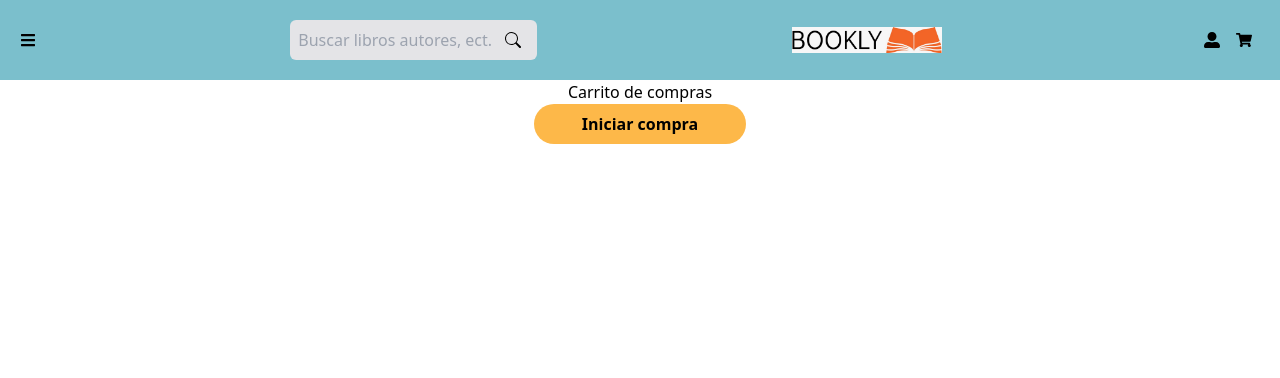
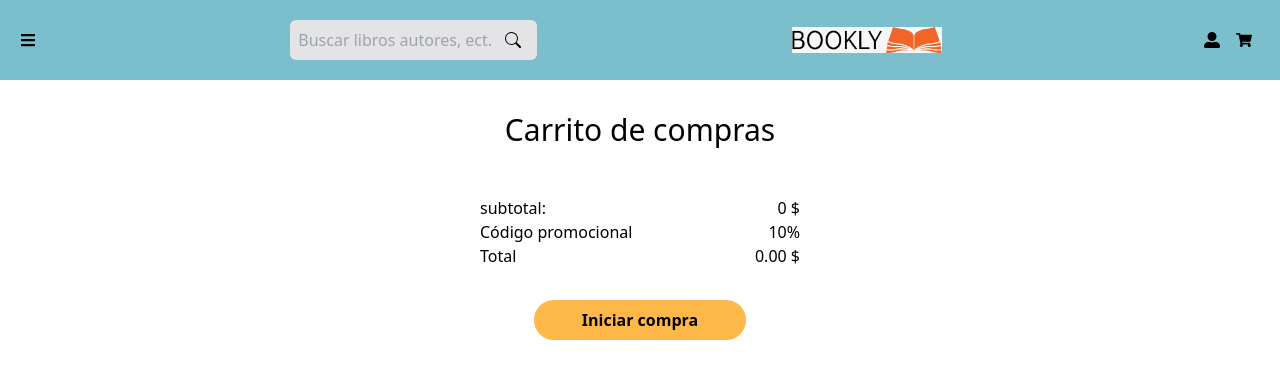
Before and after one commit to IducSoft/Bookly, a React (Vite) app: page /cart in a window 1280 px wide. Shown: the top 378 px of the page. Built offline with nearby package versions, Linux system fonts and the light colour scheme.

Commit message:
ahora si dios mio

```diff
--- a/src/Components/PayCard.jsx
+++ b/src/Components/PayCard.jsx
@@ -3,8 +3,10 @@ import { FaUserAlt } from "react-icons/fa";
 import { useForm } from "react-hook-form";
 import { useState } from "react";
 import { AiOutlineCreditCard } from "react-icons/ai";
+import { AiFillCheckCircle } from "react-icons/ai";
 import { BsArrowUpRightSquare } from "react-icons/bs";
 import { GrNext } from "react-icons/gr";
+import { NavLink } from "react-router-dom";
 
 const PayCard = () => {
   const [chance, setChance] = useState(false);
@@ -33,12 +35,20 @@ const PayCard = () => {
     setChance(true);
   };
 
+  const showPopUP = () => {
+    modal.showModal();
+  };
+
+  const closeModal = () => {
+    modal.close();
+  };
+
   return (
     <div>
       <div className="flex flex-col gap-1 mb-20 max-w-xs">
         <h2 className="text-lg font-medium mb-1">Medio de pago</h2>
         <div
-          className="border-2 h-12 p-4  flex items-center mb-1 flex justify-between "
+          className="border-2 h-12 p-4  flex items-center mb-1  justify-between "
           onClick={chanceState}
         >
           <div className="flex items-center">
@@ -128,9 +138,49 @@ const PayCard = () => {
           </div>
         )}
 
-        <button className="bg-[#FDB849] text-black w-80 h-12 py-2 rounded-3xl font-semibold text-lg">
+        <button
+          className="bg-[#FDB849] text-black w-80 h-12 py-2 rounded-3xl font-semibold text-lg"
+          onClick={showPopUP}
+        >
           Comprar
         </button>
+        {/*   */}
+
+        <dialog id="modal">
+          <div className="flex flex-col gap-1">
+            <AiFillCheckCircle className=" text-[#FDB849] text-3xl text-center self-center m-1" />
+            <h2 className="self-center text-base font-medium mb-1 pb-1">
+              Compra realizada
+            </h2>
+            <h3 className="text-sm font-medium">
+              Su compra fue procesada con éxito.
+            </h3>
+            <p className="text-sm font-light">
+              Revise su correo electronico ya fue enviado su
+              <br /> libro, muchas gracias por su compra
+            </p>
+            <NavLink
+              to={"/library"}
+              style={({ isActive }) => (isActive ? activeStyle : undefined)}
+            >
+              <button
+                id="closeModal"
+                onClick={closeModal}
+                className="text-right m-4"
+              >
+                Ir a la biblioteca
+              </button>
+            </NavLink>
+          </div>
+        </dialog>
+
+        {/* <button
+              id="closeModal"
+              onClick={closeModal}
+              className="text-right m-4"
+            >
+              Ir a la biblioteca
+            </button> */}
       </div>
     </div>
   );
--- a/src/pages/Cart.jsx
+++ b/src/pages/Cart.jsx
@@ -3,8 +3,10 @@ import { useEffect } from "react";
 import { Link, NavLink } from "react-router-dom";
 import Header from "../Components/Header";
 import autoayuda from "../DB/autoAyuda";
+import { useSelector } from "react-redux";
 import { BsTrash } from "react-icons/bs";
-import { useSelector } from "react-redux";
+import { AiOutlineMinusCircle } from "react-icons/ai";
+import { AiOutlinePlusCircle } from "react-icons/ai";
 
 const Cart = () => {
   const id = useSelector((state) => state.products);
@@ -19,28 +21,38 @@ const Cart = () => {
     setLibrosMostrar([...autoayuda]);
   }, [0]);
 
-  const code = 10;
+  const array = [];
+
+  const value = cart.map((prod) => {
+    array.push(prod.price * prod.quantity);
+  });
+  const codeP = 10;
   //parametros rest
-  const subtotal = (uno, ...parameters) => {
-    return librosMostrar[0].price + librosMostrar[1].price;
+  const subtotal = (array) => {
+    let totall = 0;
+    for (const arr of array) {
+      totall += parseFloat(arr);
+    }
+    return totall;
   };
 
   const total = (codeP) => {
-    const porcentajecode = (subtotal() * codeP) / 100;
-    return subtotal - parseInt(porcentajecode);
+    const porcentajecode = (subtotal(array) * parseFloat(codeP)) / 100;
+    const final = parseFloat(subtotal(array)) - parseFloat(porcentajecode);
+    console.log(porcentajecode);
+    return final.toFixed(2);
   };
 
   return (
     <div className="mb-8 flex flex-col justify-center items-center ">
       <Header />
 
-      <h2 cl assName="text-3xl px-8 py-4">
-        Carrito de compras
-      </h2>
+      <h2 className="text-3xl px-8 py-4 pt-8">Carrito de compras</h2>
 
+      <div className="max-w-4xl mb-8">
+        {cart.map((prod) => (
           <div>
-        {cart.map((prod) => (
-          <div className="flex p-8 gap-4 justify-between max-w-3xl">
+            <div className="flex p-4 gap-4 justify-between max-w-3xl">
               <div className="flex gap-4">
                 <div className="h-20 w-16">
                   <img src={prod.photoUrl} alt="foto de libro" />
@@ -50,7 +62,11 @@ const Cart = () => {
                     <h3 className="font-semibold text-base">{prod.name}</h3>
                     <h4 className="font-light text-xs">{prod.author}</h4>
                   </div>
-                <div>- {prod.quantity} +</div>
+                  <div className="flex gap-1 items-center">
+                    <AiOutlineMinusCircle className="text-lg" />
+                    <h3 className="text-lg">{prod.quantity} </h3>
+                    <AiOutlinePlusCircle />
+                  </div>
                 </div>
               </div>
               <div className="flex flex-col justify-between">
@@ -58,46 +74,27 @@ const Cart = () => {
                 <h3>${prod.price}</h3>
               </div>
             </div>
+          </div>
         ))}
       </div>
-      {/* <div className='max-w-4xl mb-8'>
-            <div className='flex p-8 gap-4 justify-between max-w-3xl'>
-                <div className='flex gap-4'>
-                    <div className='h-20 w-16'>
-                        <img src={prod.photoUrl} alt="foto de libro" />
+      <div>
+        {
+          <div className="mb-8">
+            <div className="flex gap-4 justify-between max-w-3xl w-80">
+              <h4>subtotal:</h4>
+              <h4>{subtotal(array)} $</h4>
             </div>
-                    <div  className='flex flex-col justify-between self-start'>
-                        <div className='mb-4'>
-                            <h3 className='font-semibold text-base'>{prod.name}</h3>
-                            <h4 className='font-light text-xs'>{prod.author}</h4>
+            <div className="flex gap-4 justify-between max-w-3xl w-80">
+              <h4>Código promocional</h4>
+              <h4>{codeP}%</h4>
             </div>
-                        <div>
-                        - 01 +
+            <div className="flex gap-4 justify-between max-w-3xl w-80">
+              <h4>Total</h4>
+              <h4>{total(codeP)} $</h4>
             </div>
           </div>
+        }
       </div>
-                <div className='flex flex-col justify-between'>
-                <BsTrash/>
-                    <h3>${prod.price}</h3>
-                </div>
-            </div>
-
-
-       </div>
-       <div className='mb-8'>
-        <div className='flex gap-4 justify-between max-w-3xl w-80'>
-            <h4>subtotal:</h4>
-             <h4>{subtotal()} $</h4>
-        </div>
-        <div  className='flex gap-4 justify-between max-w-3xl w-80'>
-            <h4>Código promocional</h4>
-            <h4>{code}%</h4>
-        </div>
-        <div className='flex gap-4 justify-between max-w-3xl w-80'>
-            <h4>Total</h4>
-            <h4>17,982 $</h4>
-        </div>
-       </div> */}
 
       <NavLink
         to={"/pay"}
```
Lines whose indentation alone changed are shown as unchanged.
